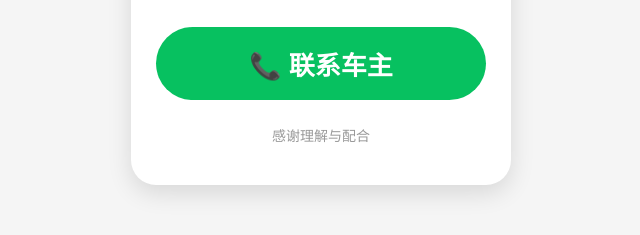
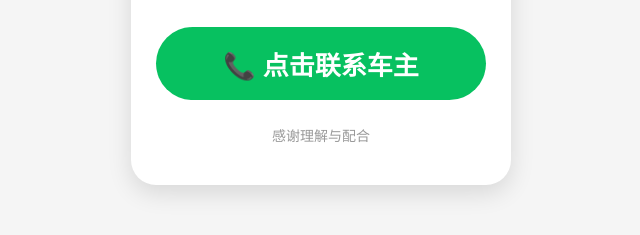
Before and after one commit to ZY-Shou/phone-page, a plain HTML site: page index.html in a window 1280 px wide. Shown: the part 435-670 px from the top of the page, without its empty margins (319-959 px from the left). Drawn offline with Linux system fonts and the light colour scheme.

Commit message:
Update index.html

```diff
--- a/index.html
+++ b/index.html
@@ -88,7 +88,7 @@ h1{
 </div>
 
 <a class="phone" href="tel:18805378087">
-📞 联系车主
+📞 点击联系车主
 </a>
 
 <div class="footer">
```
